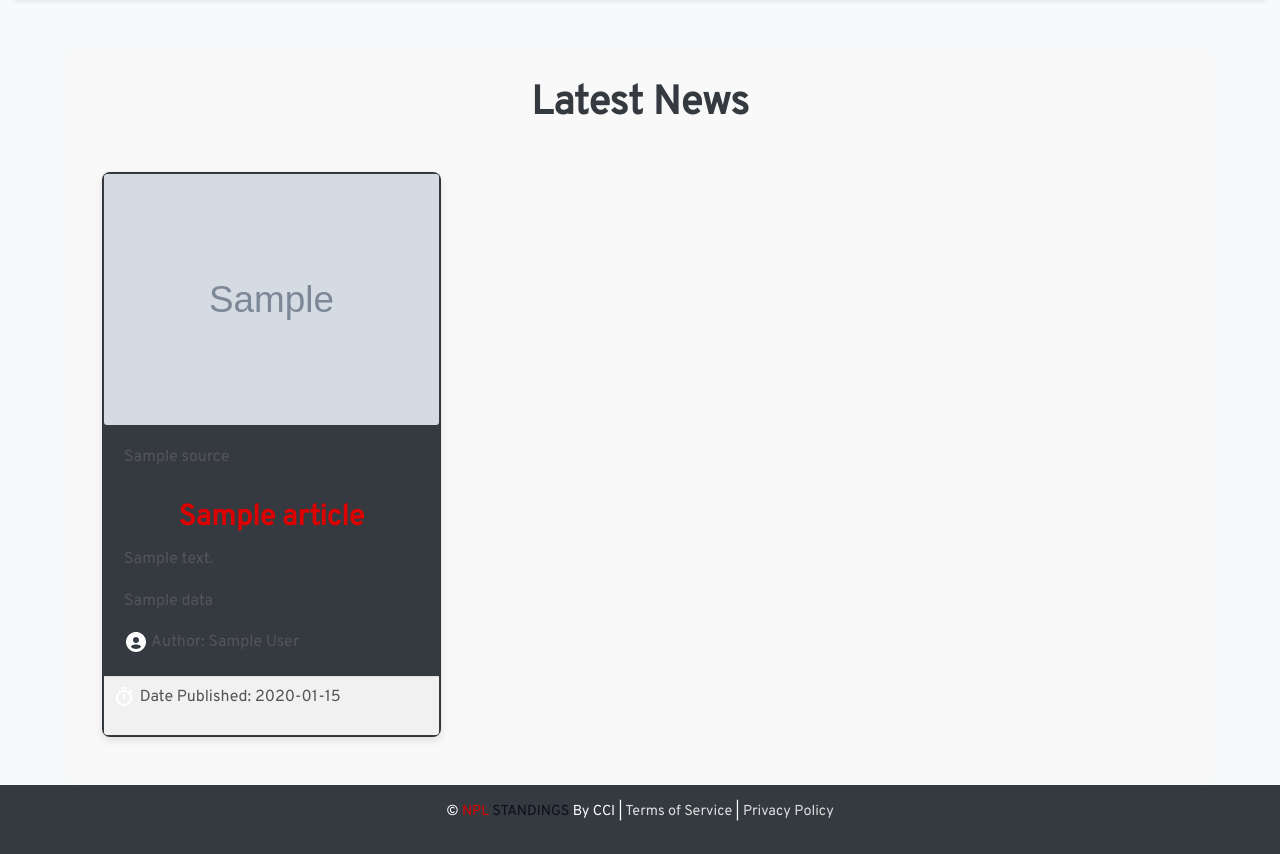
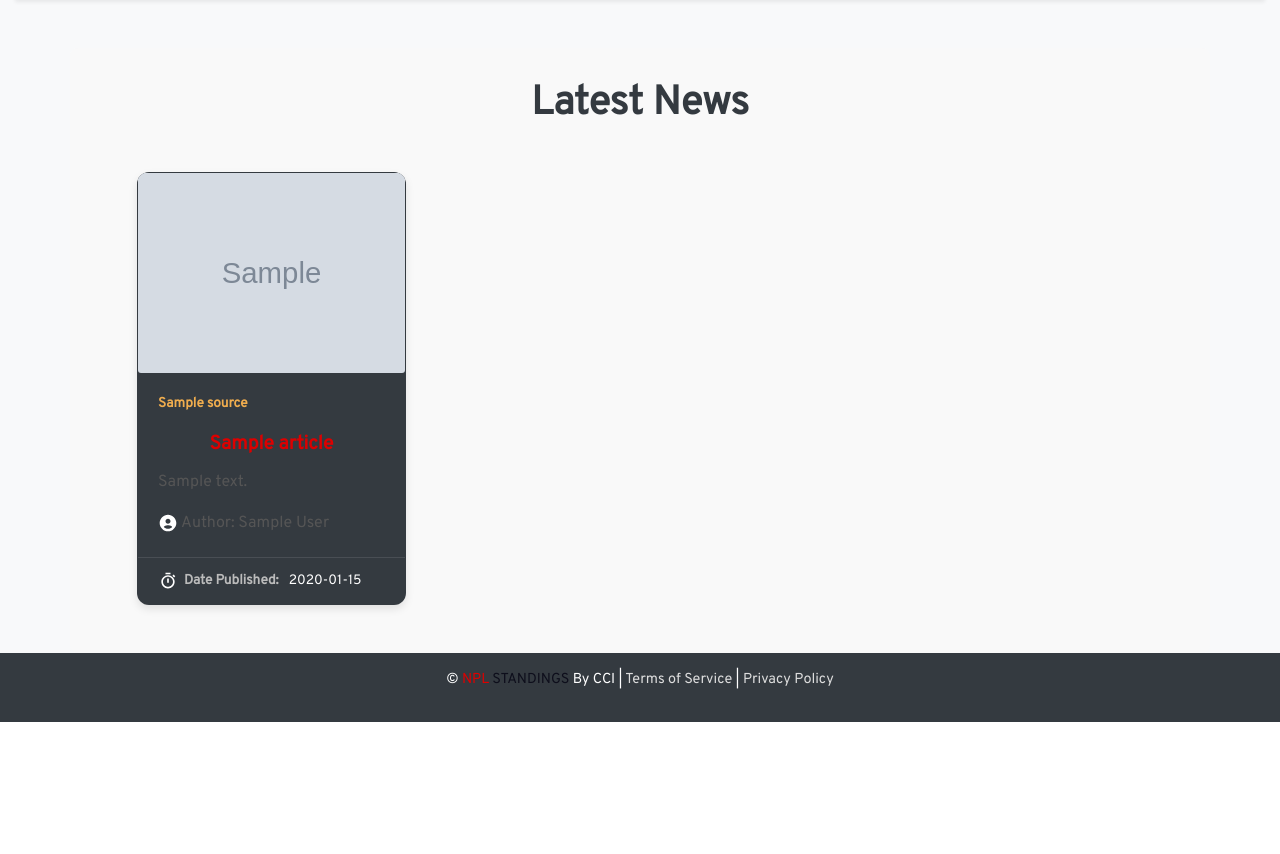
Before and after one commit to surajrimal/npl-standings, a Flask app: template app/templates/news.html in a window 1280 px wide. Shown: the part 126-980 px from the top of the page. After the commit the page ends 848 px from the top, so only its background shows below. Run offline with Flask 3, Linux system fonts and the light colour scheme; the template is opened without the code that fills it: most values are stand-ins (such as "Sample title", 1, 10 or a date in 2020); grey boxes marked "Sample" are stand-in pictures; some libraries are stand-ins or nearby versions.

Commit message:
updated news

```diff
--- a/app/static/assets/css/style.css
+++ b/app/static/assets/css/style.css
@@ -94,9 +94,9 @@
     transform: scale(1.05);
 }
 
-/* Card Design */
+/* Card Design (default, non-news) */
 .card {
-    background: #f1ddd4; /* Default background for non-news cards */
+    background: #f1ddd4;
     border-radius: 8px;
     box-shadow: 0 4px 8px rgba(0, 0, 0, 0.1);
     margin: 20px 0;
@@ -223,6 +223,7 @@
 .blue {
     color: #040312ca;
 }
+
 /* Responsive Media Queries */
 @media (max-width: 767px) {
     .navbar-brand {
@@ -265,7 +266,9 @@
     }
 }
 
-/* Custom Styles for News Page */
+/* ------------------------------
+   Custom Styles for News Page
+------------------------------- */
 .container {
     background: #f9f9f9;
     padding: 2rem;
@@ -278,27 +281,65 @@
     font-weight: bold;
 }
 
+/* Override card just for news */
 .container .card {
-    background: #ffffff; /* News page card background */
-    color: #343a40;
+    background: #212529; /* dark card for news */
+    color: #fff;
+    border: none;
+    border-radius: 12px;
+    overflow: hidden;
+    transition: transform 0.2s ease-in-out, box-shadow 0.2s ease-in-out;
+}
+
+.container .card:hover {
+    transform: translateY(-5px);
+    box-shadow: 0 8px 18px rgba(0, 0, 0, 0.4);
+}
+
+.container .card img {
+    height: 200px;
+    object-fit: cover;
 }
 
 .container .card-title {
-    color: #dd0000; /* Red color for news card title */
+    color: #dd0000;
+    font-size: 1.2rem;
+    line-height: 1.4;
+    margin-top: 8px;
+}
+
+.container .card-text.source {
+    font-size: 0.85rem;
+    font-weight: 600;
+    color: #f0ad4e;
+}
+
+.container .card-text.published {
+    font-size: 0.85rem;
+    color: #bbb;
+    display: flex;
+    align-items: center;
+    gap: 6px;
 }
 
 .container .card-footer {
-    background: #f1f1f1;
-    border-top: 1px solid #ddd;
-    padding: 0.5rem;
+    background: transparent;
+    border-top: 1px solid rgba(255, 255, 255, 0.1);
 }
 
-a {
-    text-decoration: none;
-    color: #343a40;
+.date-label {
+    font-weight: 600;
+    margin-right: 4px;
 }
 
-a:hover {
-    color: #dd0000;
-    text-decoration: underline;
+.date {
+    color: #fff;
 }
+
+/* Truncate description for uniform cards */
+.container .card-text {
+    display: -webkit-box;
+    -webkit-line-clamp: 3; /* show 3 lines max */
+    -webkit-box-orient: vertical;
+    overflow: hidden;
+}
--- a/app/templates/news.html
+++ b/app/templates/news.html
@@ -4,28 +4,38 @@
 <div class="container mt-5">
     <h1 class="text-center mb-4">Latest News</h1>
     <div class="row">
-        <!-- Your news articles/cards go here -->
         {% for source, title, desc, author, img, p_date, url in articles %}
         <div class="col-md-4 d-flex justify-content-center">
             <div class="card mb-3 bg-dark text-white">
-                <img src="{{ img }}" class="card-img image-fluid" alt="News Image" onerror="this.src='/static/assets/img/npl-home.png';">
+                <img src="{{ img }}" class="card-img img-fluid" alt="News Image" onerror="this.src='/static/assets/img/npl-home.png';">
                 <div class="card-body">
                     <p class="card-text source">{{ source.name }}</p>
                     <a href="{{ url }}" target="_blank">
-                        <h2 class="card-title"><b> {{ title }} </b></h2>
+                        <h2 class="card-title"><b>{{ title }}</b></h2>
                     </a>
                     <p class="card-text">{{ desc }}</p>
-                    <p class="card-text">{{ data }}</p>
-                    <p class="card-text"><svg xmlns="http://www.w3.org/2000/svg" width="24" height="24" viewBox="0 0 24 24" style="fill: rgba(255, 255, 255, 1);transform: ;msFilter:;"><path d="M12 2C6.579 2 2 6.579 2 12s4.579 10 10 10 10-4.579 10-10S17.421 2 12 2zm0 5c1.727 0 3 1.272 3 3s-1.273 3-3 3c-1.726 0-3-1.272-3-3s1.274-3 3-3zm-5.106 9.772c.897-1.32 2.393-2.2 4.106-2.2h2c1.714 0 3.209.88 4.106 2.2C15.828 18.14 14.015 19 12 19s-3.828-.86-5.106-2.228z"></path></svg> Author: {{ author }}</p>
+                    <p class="card-text">
+                        <svg xmlns="http://www.w3.org/2000/svg" width="20" height="20" viewBox="0 0 24 24" style="fill:#fff;">
+                            <path d="M12 2C6.579 2 2 6.579 2 12s4.579 10 10 10 10-4.579 10-10S17.421 2 12 2zm0 5c1.727 0 3 1.272 3 3s-1.273 3-3 3c-1.726 0-3-1.272-3-3s1.274-3 3-3zm-5.106 9.772c.897-1.32 2.393-2.2 4.106-2.2h2c1.714 0 3.209.88 4.106 2.2C15.828 18.14 14.015 19 12 19s-3.828-.86-5.106-2.228z"></path>
+                        </svg>
+                        Author: {{ author }}
+                    </p>
                 </div>
                 <div class="card-footer">
-                    <p class="card-text published"><svg class="p-svg" xmlns="http://www.w3.org/2000/svg" width="24" height="24" viewBox="0 0 24 24" style="fill: rgba(255, 255, 255, 1);transform: ;msFilter:;"><path d="M12 5c-4.411 0-8 3.589-8 8s3.589 8 8 8 8-3.589 8-8-3.589-8-8-8zm0 14c-3.309 0-6-2.691-6-6s2.691-6 6-6 6 2.691 6 6-2.691 6-6 6z"></path><path d="M11 9h2v5h-2zM9 2h6v2H9zm10.293 5.707-2-2 1.414-1.414 2 2z"></path></svg> <span class="date-label">Date Published:</span> <span class="date" id="formatted_date">{{ p_date }}</span>
-                    </p></p>
+                    <p class="card-text published">
+                        <svg class="p-svg" xmlns="http://www.w3.org/2000/svg" width="20" height="20" viewBox="0 0 24 24" style="fill:#fff;">
+                            <path d="M12 5c-4.411 0-8 3.589-8 8s3.589 8 8 8 8-3.589 8-8-3.589-8-8-8zm0 14c-3.309 0-6-2.691-6-6s2.691-6 6-6
+                            6 2.691 6 6-2.691 6-6 6z"></path>
+                            <path d="M11 9h2v5h-2zM9 2h6v2H9zm10.293 5.707-2-2
+                            1.414-1.414 2 2z"></path>
+                        </svg>
+                        <span class="date-label">Date Published:</span>
+                        <span class="date">{{ p_date }}</span>
+                    </p>
                 </div>
-
             </div>
         </div>
-    {% endfor %}
+        {% endfor %}
     </div>
 </div>
 {% endblock %}
```
